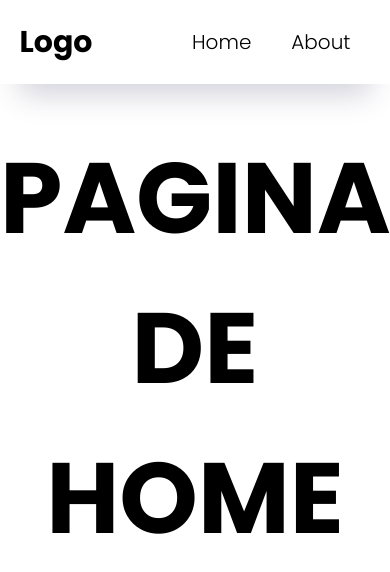
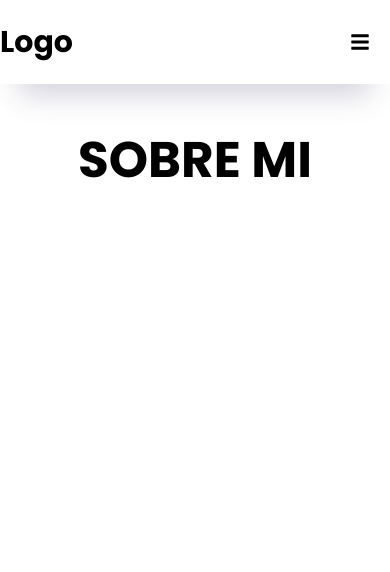
Before and after one commit to tadeovegaz/MySite, a React (Create React App) app in the folder mywebsite/: page / in a window 390 px wide. Shown: the top 572 px of the page. Built offline with nearby package versions, Linux system fonts and the light colour scheme.

Commit message:
Navbar
Navbar complete, responsive.

```diff
--- a/mywebsite/package.json
+++ b/mywebsite/package.json
@@ -8,6 +8,7 @@
     "@testing-library/user-event": "^13.5.0",
     "react": "^18.2.0",
     "react-dom": "^18.2.0",
+    "react-icons": "^4.10.1",
     "react-router-dom": "^6.14.2",
     "react-scripts": "5.0.1",
     "web-vitals": "^2.1.4"
--- a/mywebsite/src/components/navbar.jsx
+++ b/mywebsite/src/components/navbar.jsx
@@ -1,22 +1,26 @@
 import { Link } from "react-router-dom";
 import "../css/navbar.css"
-
+import { FaBars } from 'react-icons/fa';
+import { ImCross } from 'react-icons/im';
+import { useState } from "react";
 
 const Navbar = () => {
+    const [Mobile, setMobile] = useState(false)
+
     return (
         <nav className="navbar">
-            <div className="container">
                 <h3 className="logo">Logo</h3>
-                <ul className="nav-links">
+                <ul className={Mobile? "nav-links-mobile" : "nav-links"} onClick={() => setMobile(false)}>
                     <Link to='/' className='home'>
                         <li>Home</li>
                     </Link>
                     <Link to='/about' className='home'>
                         <li>About</li>
                     </Link>
-
                 </ul>
-            </div>
+                <button className="mobile-menu-icon" onClick={() => setMobile(!Mobile)} >
+                    {Mobile ? <ImCross /> : <FaBars />}
+                </button>
         </nav>
     )
 }
--- a/mywebsite/src/css/navbar.css
+++ b/mywebsite/src/css/navbar.css
@@ -10,11 +10,12 @@ li {
 }
 
 .navbar {
+    height: 10vh;
+    line-height: 10vh;
+    box-shadow: rgba(50, 50, 93, 0.23) 0 30px 30px -20px;
     display: flex;
     justify-content: space-between;
     align-items: center;
-    height: 10vh;
-    box-shadow: rgba(50, 50, 93, 0.23) 0 30px 30px -20px;
 }
 
 .logo {
@@ -27,14 +28,6 @@ li {
     display: flex;
     justify-content: flex-end;
     width: 75%;
-}
-
-.container {
-    max-width: 90%;
-    margin: auto;
-    display: flex;
-    justify-content: space-between;
-    align-items: center;
 }
 
 .nav-links li {
@@ -58,3 +51,44 @@ li {
     text-transform: uppercase;
     font-weight: bold;
 }
+
+button {
+    border: none;
+    background: none;
+    font-size: 20px;
+}
+
+.mobile-menu-icon{
+    display: none;
+}
+
+@media (max-width: 768px) {
+    .nav-links{
+        display: none;
+    }
+    .nav-links-mobile{
+        position: absolute;
+        display: block;
+        list-style: none;
+        box-shadow: rgba(50, 50, 93, 0.23) 0 30px 30px -20px;
+        left: 0;
+        top: 10%;
+        transition: all 0.5s ease-in-out;
+        width: 100%;
+        background-color: white;
+    }
+    ul li {
+        padding: 32px;
+        width: 100%;
+        transition: all 0.5s ease-in-out;
+        text-align: center;
+    }
+    .mobile-menu-icon{
+        position: absolute;
+        display: block;
+        right: 20px;
+    }
+    .hero h1{
+        font-size: 50px;
+    }
+}
--- a/mywebsite/src/pages/home.jsx
+++ b/mywebsite/src/pages/home.jsx
@@ -1,7 +1,7 @@
 const Home = () => {
     return(
         <div className="hero">
-            <h1>Pagina de home</h1>
+            <h1>Sobre mi</h1>
         </div>
     )
 }
```
Also changed, not shown: 1 other file (tests, documents, lock files or other folders).
